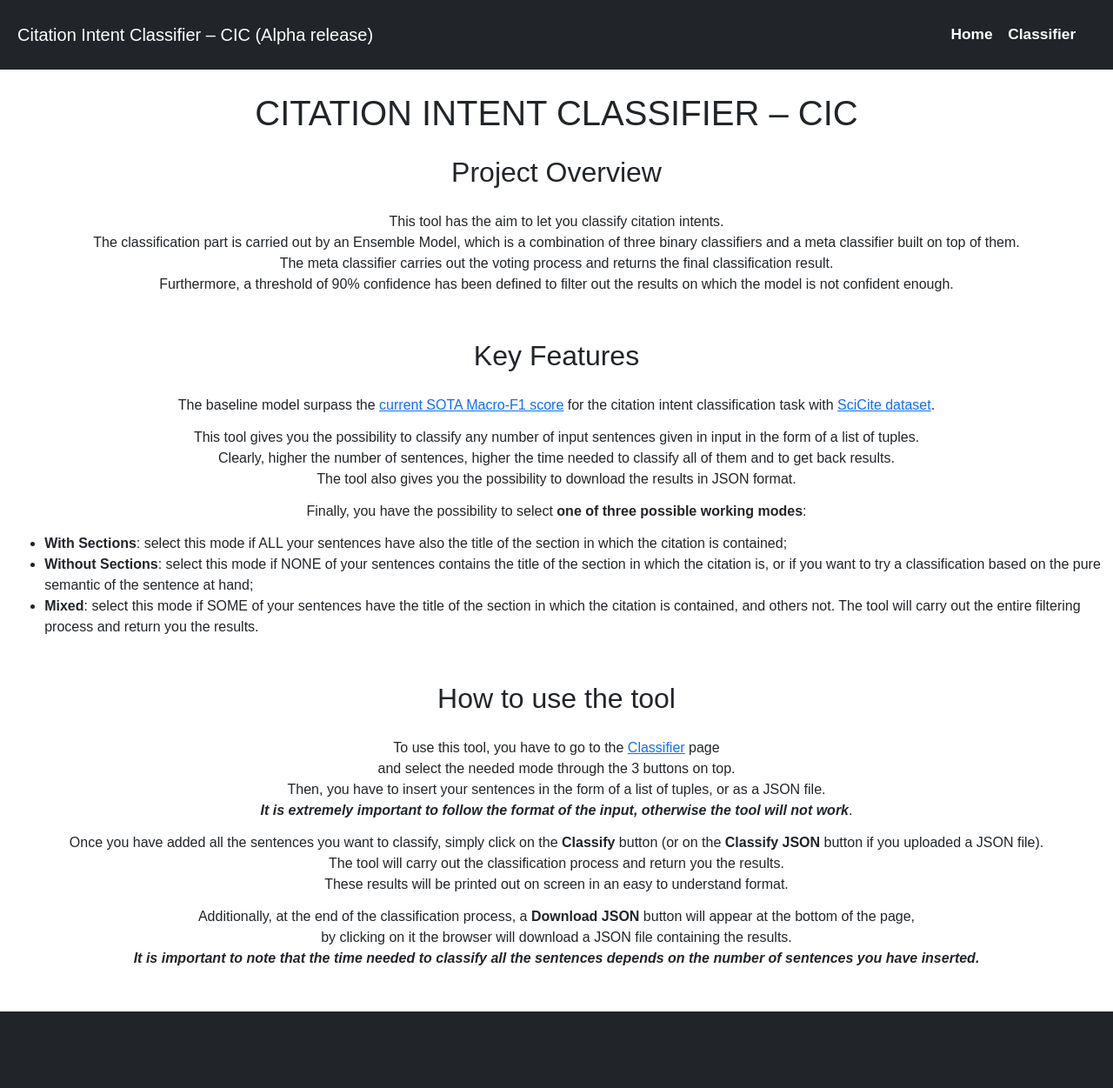
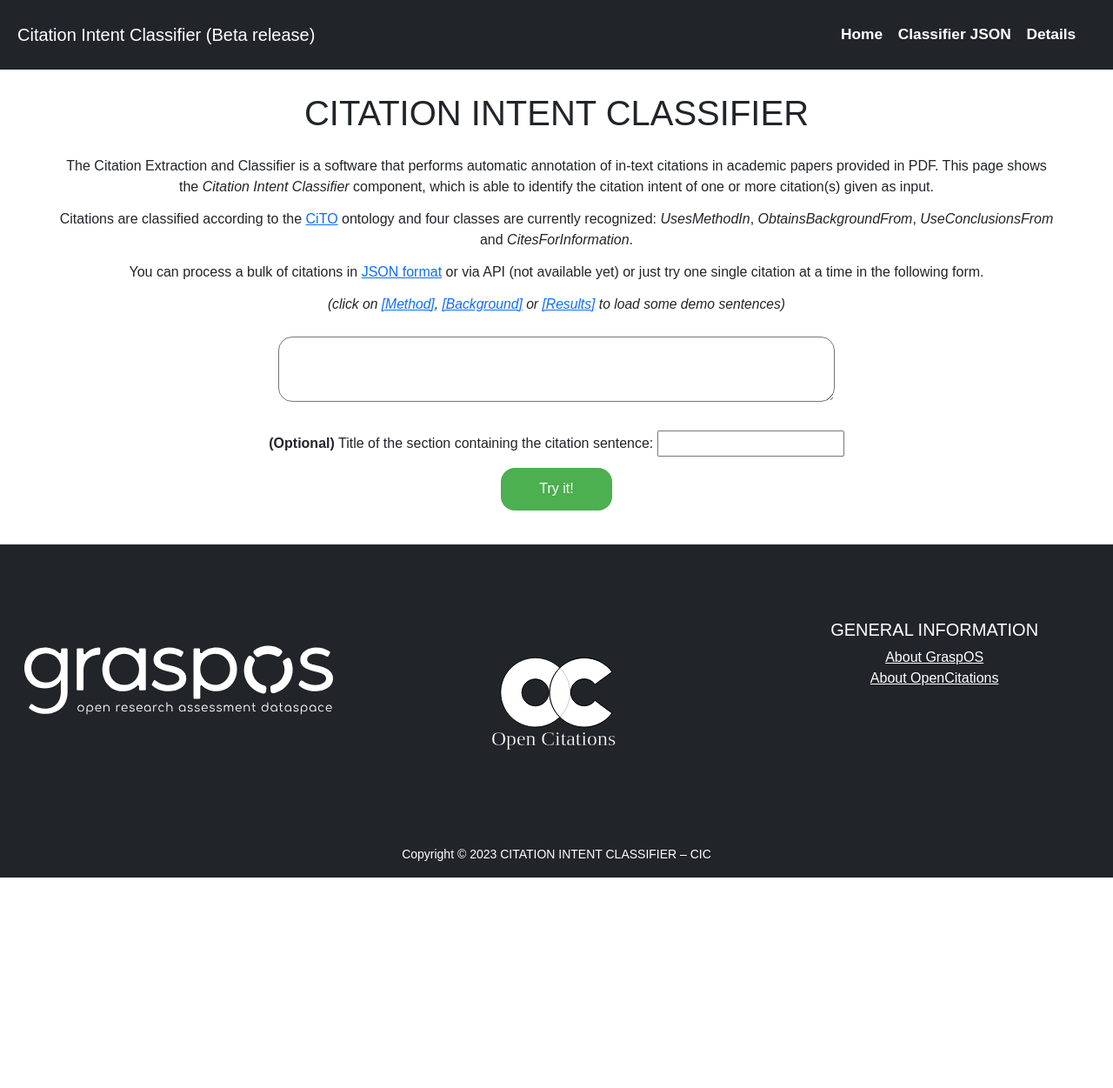
Before and after one commit to opencitations/cec, a Flask app: page /cic/ in a window 1280 px wide. Shown: the top 1251 px of the page at 87% size. After the commit the page ends 1009 px from the top, so only its background shows below. Run offline with Flask 3, Linux system fonts and the light colour scheme.

Commit message:
Added a simple form to process one citation sentence at a time

```diff
--- a/classifier/cic/main.py
+++ b/classifier/cic/main.py
@@ -13,12 +13,24 @@ app = Flask(__name__, static_url_path=PREFIX+'static', static_folder="static")
 @app.route(PREFIX)
 #@app.route('/<prefix>')
 def index():
-    return render_template('index.html',prefix=PREFIX)
+    return render_template('start.html',prefix=PREFIX)
 
 @app.route(PREFIX+'classifier')
 #@app.route('/<prefix>classifier')
 def classifier_page():
     return render_template('classifier.html',prefix=PREFIX)
+
+@app.route(PREFIX+'start')
+#@app.route('/<prefix>start')
+def start_page():
+    return render_template('start.html',prefix=PREFIX)
+
+@app.route(PREFIX+'details')
+#@app.route('/<prefix>details')
+def details_page():
+    return render_template('details.html',prefix=PREFIX)
+
+
 
 #@app.route(PREFIX+'/upload_json', methods=['POST'])
 @app.route(PREFIX+'upload_json', methods=['POST'])
--- /dev/null
+++ b/classifier/cic/static/css/start.css
@@ -0,0 +1,60 @@
+#input-text {
+	width: 50vw;
+}
+
+#result{
+	width: 50vw;
+	margin: auto;
+}
+
+#predictionLabel {
+	color: white;
+	background-color: #4CAF50;
+	font-weight: bold;
+	text-transform: capitalize;
+}
+
+#predictionDetailsContainer {
+	cursor: pointer;
+}
+
+#predictionDetailsContainer:hover  #predictionDetailsContent{
+	display: block;
+}
+
+#predictionDetailsLink {
+	border: 2px solid #4CAF50;
+	text-transform: capitalize;
+	width: 25%;
+}
+
+#predictionDetailsContent {
+	display: none;
+}
+
+.result-block {
+	background-color: #F3F3F3;
+}
+
+.in-text-reference {
+	display: none;
+}
+
+textarea {
+	border-radius: 1em;
+}
+
+#demo-sentences {
+	font-style: italic;
+	font-size: 98%;
+}
+
+
+#loading{
+	font-style: italic;
+}
+
+.cito-class {
+	font-style: italic;
+	text-transform: capitalize;
+}
--- /dev/null
+++ b/classifier/cic/static/js/start.js
@@ -0,0 +1,126 @@
+$('#demosent1').click(function(){
+    $('#input-text').val($('#demosent1 .in-text-reference').html())
+})
+
+$('#demosent2').click(function(){
+    $('#input-text').val($('#demosent2 .in-text-reference').html())
+})
+
+$('#demosent3').click(function(){
+    $('#input-text').val($('#demosent3 .in-text-reference').html())
+})
+
+
+$(document).ready(function(){
+
+    $('#result').hide();
+
+    $('#classify-btn').click(function(){
+        // Clear previous results
+        $('#result').html('');
+        $('#result').hide();
+
+        var inputData = $('#input-text').val();
+        var inputSection = $('#input-section').val();
+
+        $('#loading').show();
+
+        inputJSONRecord = `[('${inputSection.trim()}', "${inputData.trim()}")]`
+
+        $.ajax({
+            url: conf["prefix"]+'classify',
+            method: 'POST',
+            contentType: 'application/json',
+            data: JSON.stringify({ 'sentences': inputJSONRecord, 'mode': 'mixed' }), // include the selected mode in the request
+            success: function(response) {
+                $('#loading').hide();
+                $('#result').removeClass('text-danger');
+                $('#result').show();
+
+                //console.log(response)
+
+                var formattedHtml = formatCompactResponse(response);
+
+                $('#result').html(formattedHtml);
+
+                var details = formatResponse(response);
+
+                $('#predictionDetailsContent').html(details);
+
+
+
+            },
+            error: function(xhr, status, error) {
+
+
+                $('#loading').hide();
+                $('#result').show();
+
+                $('#result').addClass('text-danger');
+                $('#result').html("An error occurred. Please check your input data.")
+            }
+        });
+    });
+});
+
+function formatCompactResponse(response) {
+    prediction = response[0]['FINAL PREDICTION']
+
+    formattedHtml = `
+    <div id='prediction'>
+        <p id='predictionLabel'>${prediction}</p>
+        <div id='predictionDetailsContainer'>
+            <p id='predictionDetailsLink'>View details</p>
+            <div id='predictionDetailsContent'>
+
+            </div>
+        </div>
+    </di>`
+
+    return formattedHtml;
+}
+
+
+function formatResponse(response) {
+    // Define the order of the keys explicitly
+    const keysOrder = [
+        'CITATION',
+        'SECTION',
+        'BACKGROUND BINARY POSITIVE PROBABILITY',
+        'METHOD BINARY POSITIVE PROBABILITY',
+        'RESULT BINARY POSITIVE PROBABILITY',
+        'BACKGROUND MODEL CONFIDENCE',
+        'METHOD MODEL CONFIDENCE',
+        'RESULT MODEL CONFIDENCE',
+        'FINAL PREDICTION'
+    ];
+
+    // Start with an empty string
+    var html = "";
+
+    // Loop through each key in the response object
+    for (var key in response) {
+        if (response.hasOwnProperty(key)) {
+            // Create a div for each sentence
+            html += "<div class='result-block'>";
+
+            // Now loop through each attribute in the sentence result
+            var sentenceData = response[key];
+
+            // Loop through the keys based on the predefined order
+            for (var i = 0; i < keysOrder.length; i++) {
+                var attribute = keysOrder[i];
+                if (sentenceData.hasOwnProperty(attribute)) {
+                    // Add each attribute as a paragraph
+                    html += "<p><strong>" + attribute + ":</strong> " + sentenceData[attribute] + "</p>";
+                }
+            }
+
+            // Close the div
+            html += "</div>";
+        }
+    }
+
+    // Return the formatted HTML
+    return html;
+}
--- a/classifier/cic/templates/index.html
+++ b/classifier/cic/templates/details.html
@@ -8,27 +8,25 @@
     <script src="https://cdn.jsdelivr.net/npm/bootstrap@5.1.3/dist/js/bootstrap.bundle.min.js"></script>
     <link href="https://cdn.jsdelivr.net/npm/bootstrap@5.1.3/dist/css/bootstrap.min.css" rel="stylesheet">
 
-    <link rel="stylesheet" href="{{ url_for('static', filename='css/index.css') }}">
-    <!--<link rel="stylesheet" href="/cic/static/css/index.css">-->
+    <link rel="stylesheet" href="{{ url_for('static', filename='css/details.css') }}">
   </head>
   <body>
 
     <header class="navbar navbar-expand-md navbar-dark bg-dark">
-      <a class="navbar-brand" href="#">Citation Intent Classifier – CIC (Alpha release)</a>
+      <a class="navbar-brand" href="#">Citation Intent Classifier (Beta release)</a>
       <nav>
         <ul>
-          <li><a href="{{ url_for('index') }}">Home</a></li>
-          <li><a href="{{ url_for('classifier_page') }}">Classifier</a></li>
-          <!--<li><a href="{{prefix}}page-3">About</a></li>-->
+          <li><a href="{{ url_for('start_page') }}">Home</a></li>
+          <li><a href="{{ url_for('classifier_page') }}">Classifier JSON</a></li>
+          <li><a href="{{ url_for('details_page') }}">Details</a></li>
         </ul>
       </nav>
     </header>
 
     <section>
-      <h1>CITATION INTENT CLASSIFIER – CIC</h1>
-      <h2>Project Overview</h2>
+      <h1>CITATION INTENT CLASSIFIER</h1>
+      <h2>Technical overview</h2>
       <p>
-        This tool has the aim to let you classify citation intents.</br>
         The classification part is carried out by an Ensemble Model,
         which is a combination of three binary classifiers and a meta classifier built
         on top of them.</br>The meta classifier carries out the voting process and
@@ -65,7 +63,7 @@
       </p>
     </section>
 
-    <section>
+    <!--section>
       <h2>How to use the tool</h2>
       <p>
         To use this tool, you have to go to the <a href="{{ url_for('classifier_page') }}">Classifier</a> page</br>
@@ -83,7 +81,7 @@
         by clicking on it the browser will download a JSON file containing the results.</br>
         <b><i>It is important to note that the time needed to classify all the sentences depends on the number of sentences you have inserted.</i></b>
       </p>
-    </section>
+    </section-->
 
     <footer class="footer mt-4 py-3 bg-dark text-white">
       <div class="row" style="padding-top: 50px;">
--- /dev/null
+++ b/classifier/cic/templates/start.html
@@ -0,0 +1,116 @@
+<!DOCTYPE html>
+<html lang="en">
+<head>
+    <meta charset="UTF-8">
+    <meta http-equiv="X-UA-Compatible" content="IE=edge">
+    <meta name="viewport" content="width=device-width, initial-scale=1.0">
+    <title>CITATION INTENT CLASSIFIER</title>
+
+    <script src="https://cdn.jsdelivr.net/npm/bootstrap@5.1.3/dist/js/bootstrap.bundle.min.js"></script>
+    <link href="https://cdn.jsdelivr.net/npm/bootstrap@5.1.3/dist/css/bootstrap.min.css" rel="stylesheet">
+
+    <link rel="stylesheet" href="{{ url_for('static', filename='css/classifier.css') }}">
+    <link rel="stylesheet" href="{{ url_for('static', filename='css/start.css') }}">
+
+    <script src="https://ajax.googleapis.com/ajax/libs/jquery/3.5.1/jquery.min.js"></script>
+
+    <script src="{{ url_for('static', filename='js/conf.js') }}"></script>
+    <script>set_prefix({{prefix}})</script>
+
+</head>
+<body>
+
+    <header class="navbar navbar-expand-md navbar-dark bg-dark">
+      <a class="navbar-brand" href="#">Citation Intent Classifier (Beta release)</a>
+      <nav>
+        <ul>
+          <li><a href="{{ url_for('start_page') }}">Home</a></li>
+          <li><a href="{{ url_for('classifier_page') }}">Classifier JSON</a></li>
+          <li><a href="{{ url_for('details_page') }}">Details</a></li>
+        </ul>
+      </nav>
+    </header>
+
+    <section>
+        <h1>CITATION INTENT CLASSIFIER</h1>
+        <p class="description">
+The Citation Extraction and Classifier is a software that performs automatic annotation of in-text citations in academic papers provided in PDF. This page shows the <em>Citation Intent Classifier</em> component, which is able to identify the citation intent of one or more citation(s) given as input.</p>
+<p>Citations are classified according to the <a href="http://purl.org/spar/cito">CiTO</a> ontology and four classes are currently recognized:
+<span class="cito-class">
+usesMethodIn</span>, <span class="cito-class">obtainsBackgroundFrom</span>, <span class="cito-class">useConclusionsFrom</span> and <span class="cito-class"> citesForInformation</span>.</p>
+
+<p class="description">
+You can process a bulk of citations in <a href="{{ url_for('classifier_page') }}">JSON format</a> or via API (not available yet) or just try one single citation at a time in the following form.</p>
+<p id="demo-sentences">(click on
+            <a id="demosent1" href="#">[Method]<span class="in-text-reference">Our process analysis technique was adopted from the methodology proposed by Johnson et al. (2018).</span></a>,
+            <a id="demosent2" href="#">[Background]<span class="in-text-reference">There is a need for more observational studies and studies using narrative causation to describe the potential contribution of information in problem-solving and decision-making [3].</span></a> or <a id="demosent3" href="#">[Results]<span class="in-text-reference">Consistent with the observations reported by Lee and Khan (2020), our results indicate a significant correlation between sunlight exposure and the rate of photosynthesis.</span></a> to load some demo sentences)
+            </p>
+
+        <!-- Here is the switch button for mode selection
+
+        <p>Select your classification mode:</p>
+
+        <div class="modes">
+            <input type="radio" class="mode-input" id="mode1" name="mode" value="mixed" checked>
+            <label class="mode-option" for="mode1">Mixed</label>
+
+            <input type="radio" class="mode-input" id="mode2" name="mode" value="with sections">
+            <label class="mode-option" for="mode2">With Section Titles</label>
+
+            <input type="radio" class="mode-input" id="mode3" name="mode" value="without sections">
+            <label class="mode-option" for="mode3">Without Section Titles</label>
+        </div>
+        -->
+
+
+        <form id="classify-form">
+            <textarea id="input-text" name="sentences" rows="2" cols="10" placeholder=""></textarea>
+
+            <p><b>(Optional)</b> Title of the section containing the citation sentence: <input type="text" id="input-section" name="input-section"/></p>
+
+            <p>
+            <button type="button" id="classify-btn">Try it!</button>
+            </p>
+
+
+        </form>
+    </section>
+
+    <section>
+        <div id="loading" style="display:none;">
+            <div class="spinner-border" role="status">
+              <span class="sr-only"></span>
+            </div>
+            Loading...Please be patient, it may take some time...
+        </div>
+        <div id="result"></div>
+    </section>
+
+    <footer class="footer mt-4 py-3 bg-dark text-white">
+      <div class="row" style="padding-top: 50px;">
+        <div class="col-lg-4" style="padding: 40px;">
+          <img src="{{ url_for('static', filename='img/graspos_white.svg') }}" alt="Company Logo" class="img-fluid mb-2" style="height: 100px;">
+        </div>
+
+        <div class="col-lg-4" style="padding: 40px;">
+          <img src="{{ url_for('static', filename='img/oc_white.svg') }}" alt="Company Logo" class="img-fluid mb-2" style="height: 150px;">
+        </div>
+
+        <div class="col-lg-4" style="padding: 20px;">
+          <h5 class="text-uppercase mb-2">GENERAL INFORMATION</h6>
+          <ul class="list-unstyled text-small mb-0">
+            <li><a class="text-white" href="https://graspos.eu/">About GraspOS</a></li>
+            <li><a class="text-white" href="https://opencitations.net">About OpenCitations</a></li>
+          </ul>
+        </div>
+      </div>
+      <div class="row" style="padding-top: 30px;">
+        <div class="col-lg-12">
+          <p class="small mb-0">Copyright © 2023 CITATION INTENT CLASSIFIER – CIC</p>
+        </div>
+      </div>
+    </footer>
+
+    <script src="{{ url_for('static', filename='js/start.js') }}"></script>
+</body>
+</html>
```
Also changed, not shown: classifier/cic/templates/classifier.html (+8 -7 lines), classifier/cic/static/css/details.css (renamed from classifier/cic/static/css/index.css).
